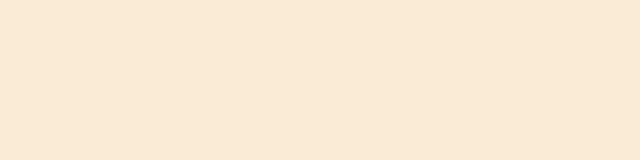
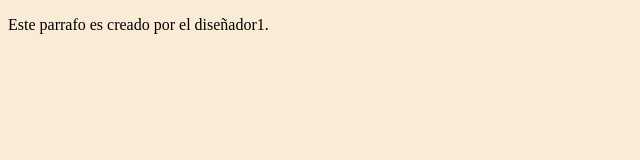
Before and after one commit to fonsy91/ComandosGit, a plain HTML site: page index.html in a window 1280 px wide. Shown: the whole page, without its empty margins (0-640 px from the left). Drawn offline with Linux system fonts and the light colour scheme.

Commit message:
Creando parrafo 2 desde diseñador1

```diff
--- a/index.html
+++ b/index.html
@@ -12,5 +12,7 @@
 </head>
 <body>
 
+    <p>Este parrafo es creado por el diseñador1.</p>
+
 </body>
 </html>
```
